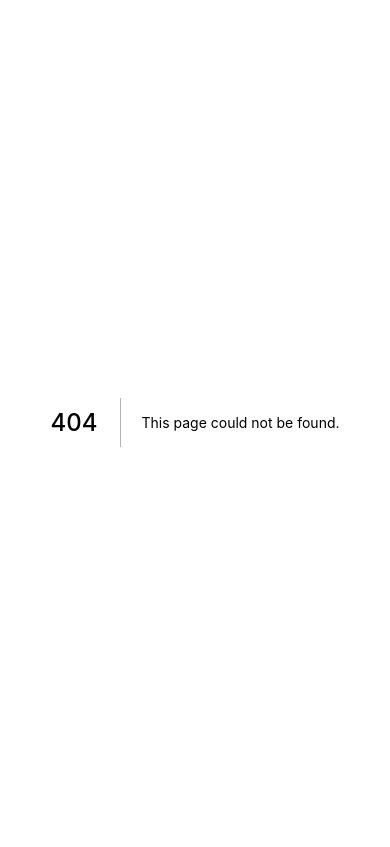
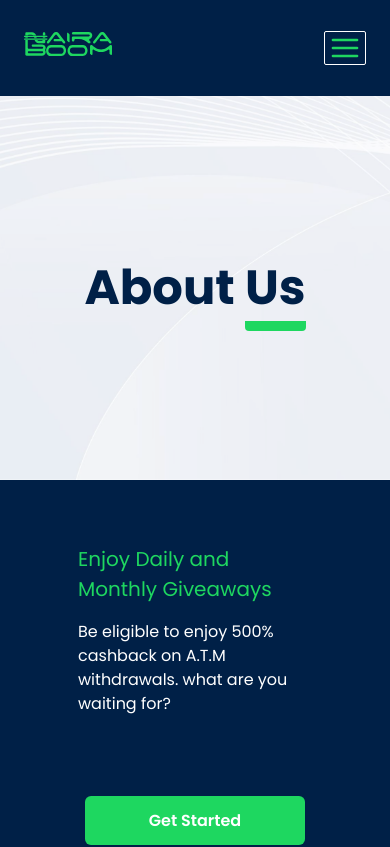
Before and after one commit to iam-benjamen/nairaboom, a Next.js app: page /testing in a window 390 px wide. Before the commit this address had no page. Shown: the top 847 px of the page. Built offline with nearby package versions, Linux system fonts and the light colour scheme.

Commit message:
started responsiveness

```diff
--- a/components/BackgroundTitle.js
+++ b/components/BackgroundTitle.js
@@ -15,7 +15,7 @@ const BackgroundTitle = (props) => {
       >
         <Heading
           color={"nairablue"}
-          fontSize={"4rem"}
+          fontSize={{base:"3rem", md:"4rem"}}
           fontWeight={700}
           fontFamily={"poppins"}
           maxW="37rem"
--- a/components/Footer.js
+++ b/components/Footer.js
@@ -10,9 +10,13 @@ const FooterComponent = () => {
   return (
     <Box
       display={"flex"}
+      flexDir={{ base: "column", md: "row" }}
       bgColor="nairablue"
-      h={"35rem"}
+      h={"max-content"}
+      pt="5rem"
+      pb={{base:"5rem", md:"8rem"}}
       bottom={0}
+      gap={{ base: "5rem", md: "0" }}
       fontFamily="poppins"
       alignItems={"center"}
       justifyContent="space-evenly"
@@ -21,7 +25,7 @@ const FooterComponent = () => {
         display={"flex"}
         gap="2rem"
         flexDir="column"
-        w="30%"
+        w={{ base: "80%", md: "30%" }}
         alignItems={"flex-start"}
       >
         <Image src={logo} alt="footer logo" />
@@ -44,6 +48,13 @@ const FooterComponent = () => {
         </Box>
         <Text color={"#9E9E9E"}>2022 9ja Cashback. All Right Reserved</Text>
       </Box>
+      <Box
+        w={{ base: "85%", md: "max-content" }}
+        justifyContent={{ base: "space-between", md: "center" }}
+        display={"flex"}
+        gap={{ base: "0", md:"7rem",lg: "14rem" }}
+        flexDir={{base:"column", sm:"row"}}
+      >
         <Box display={"flex"} flexDir="column" gap="1rem">
           <Text
             fontFamily="poppins"
@@ -62,7 +73,7 @@ const FooterComponent = () => {
             <Link color={"#9E9E9E"}>Blog</Link>
           </NextLink>
           <NextLink href={"/"} passHref>
-          <Link color={"#9E9E9E"} pb="6rem">
+            <Link color={"#9E9E9E"} pb={{base:"2rem", md:"6rem"}}>
               Check my number
             </Link>
           </NextLink>
@@ -78,17 +89,18 @@ const FooterComponent = () => {
           </Text>
           <NextLink href={"/"} passHref>
             <Link color={"#9E9E9E"} pt="1.5rem">
-            Terms and conditions
+              Terms & conditions
             </Link>
           </NextLink>
           <NextLink href={"/"} passHref>
             <Link color={"#9E9E9E"}>Privacy policy</Link>
           </NextLink>
           <NextLink href={"/"} passHref>
-          <Link color={"#9E9E9E"} pb="6rem">
+            <Link color={"#9E9E9E"} pb={{base:"2rem", md:"6rem"}}>
               FAQ
             </Link>
           </NextLink>
+        </Box>
       </Box>
     </Box>
   );
--- a/components/Getstarted.js
+++ b/components/Getstarted.js
@@ -8,14 +8,21 @@ const Getstarted = () => {
     <Box
       bgColor={"nairablue"}
       display="flex"
+      flexDir={{ base: "column", md: "row" }}
       fontFamily={"poppins"}
-      py="6.5rem"
+      py={{ base: "4rem", md: "6.5rem" }}
       justifyContent={"center"}
       gap="5rem"
       alignItems={"center"}
       mb="10.5rem"
-      backgroundImage={`url(${rightellipse.src}), url(${leftellipse.src})`}
-      backgroundPosition="right center, left center"
+      backgroundImage={{
+        base: `url(${rightellipse.src}), url(${leftellipse.src})`,
+        md: `url(${rightellipse.src}), url(${leftellipse.src})`,
+      }}
+      backgroundPosition={{
+        base: "right top, left center",
+        md: "right center, left center",
+      }}
       backgroundRepeat="no-repeat"
     >
       <Box
@@ -23,7 +30,7 @@ const Getstarted = () => {
         flexDir="column"
         alignItems="flex-start"
         fontFamily={"poppins"}
-        w="30%"
+        w={{ base: "60%", md: "30%" }}
         gap="1rem"
       >
         <Text color={"nairagreen"} fontSize="20px">
@@ -39,8 +46,9 @@ const Getstarted = () => {
           bgColor={"nairagreen"}
           color="white"
           fontWeight={600}
-          fontSize="lg"
-          p=".8rem 6rem"
+          fontSize="md"
+          py=".8rem"
+          px={{ base: "4rem", md: "6rem" }}
           borderRadius={"md"}
           transitionDuration={".3s"}
           _hover={{ transform: "scale(1.02)" }}
--- a/components/NavBar.js
+++ b/components/NavBar.js
@@ -1,19 +1,28 @@
 import { Box, Text, Link, Button } from "@chakra-ui/react";
 import Image from "next/image";
 import nairaboomlogo from "../public/navassets/nairaboom-logo.svg";
-import NextLink from "next/link";
-import ActiveLink from "./ActiveLink";
-import { useRouter } from "next/router";
+import NavElements from "./NavElements";
+import { HamburgerIcon, CloseIcon } from "@chakra-ui/icons";
 import DotImage from "./Dot";
+import { useState } from "react";
+
 
 const NavBar = () => {
-  const router = useRouter();
-  const NavElement = [
-    ["Home", "/"],
-    ["How it Works", "/how-it-works"],
-    ["About Us", "/about"],
-    ["Contact Us", "/contact"],
-  ];
+  const [monitorIcon, setMonitorIcon] = useState(true);
+
+  function openNav() {
+    let sideNav = document.getElementById("mySidenav");
+    sideNav.style.width = "100%";
+    sideNav.style.height = "60%";
+    setMonitorIcon(false);
+  }
+
+  function closeNav() {
+    let sideNav = document.getElementById("mySidenav");
+    sideNav.style.height = 0;
+    setMonitorIcon(true);
+  }
+
   return (
     <Box
       w="100%"
@@ -21,9 +30,10 @@ const NavBar = () => {
       top={0}
       fontFamily="poppins"
       bgColor={"nairablue"}
-      h="8rem"
+      h={{ base: "6rem", sm: "6rem", md: "8rem" }}
       alignItems={"center"}
-      justifyContent="space-around"
+      justifyContent={{ base: "space-between", lg: "space-around" }}
+      px={{ base: "1.5rem", lg: "0px" }}
       position={"sticky"}
       zIndex={999}
     >
@@ -31,50 +41,51 @@ const NavBar = () => {
         <Image src={nairaboomlogo} alt="NairaBoom Logo" />
       </Box>
 
-      <Box display="flex" flexDir="row" gap={"3rem"} alignItems="center">
-        <Box display={"flex"} gap="2.5rem">
-          {NavElement.map((element, index) =>
-            router.pathname == `${element[1]}` ? (
-              <ActiveLink key={index} name={element[0]} link={element[1]} />
-            ) : (
-              <Box key={index}>
-                <NextLink href={element[1]} passHref>
-                  <Link fontSize={"sm"} color={"nairagreen"} _hover={{}}>
-                    {element[0]}
-                  </Link>
-                </NextLink>
-              </Box>
-            )
-          )}
-        </Box>
+      <NavElements
+        display={{ base: "none", sm: "none", md: "none", lg: "flex" }}
+      />
+      <Box
+        display={{ base: "flex", lg: "none" }}
+        justifySelf="flex-end"
+        alignSelf="center"
+        border={"1px solid"}
+        borderColor="white"
+        borderRadius={"2px"}
+        transition="color .5s"
+      >
+        {monitorIcon ? (
+          <HamburgerIcon
+            w="2.5rem"
+            h="2rem"
+            color="nairagreen"
+            cursor="pointer"
+            onClick={openNav}
+          />
+        ) : (
+          <Link
+            to={null}
+            alignSelf={"start"}
+            className="closebtn"
+            onClick={closeNav}
+          >
+            <CloseIcon w="2.5rem" h="2rem" py=".5rem" color={"nairagreen"} />
+          </Link>
+        )}
 
-        <Box display={"flex"} gap="1rem">
-          <NextLink href="/login" passHref>
-            <Link
-              fontWeight={400}
-              color="white"
-              border={"1.2px solid"}
-              borderColor="nairagreen"
-              padding={"0.7rem 1.8rem"}
-              borderRadius="md"
-              _hover={{}}
-            >
-              Log In
-            </Link>
-          </NextLink>
-          <NextLink href="/register" passHref>
-            <Link
-              fontWeight={400}
-              bgColor="nairagreen"
-              color="white"
-              padding={"0.7rem 1.8rem"}
-              borderRadius="md"
-              transitionDuration={".3s"}
-              _hover={{ transform: "scale(1.02)" }}
-            >
-              Register Now
-            </Link>
-          </NextLink>
+        <Box
+          id="mySidenav"
+          className="sidenav"
+          height={0}
+          top={0}
+          right={0}
+          zIndex={999}
+          overflowX="hidden"
+          bgColor="nairablue"
+          position={"fixed"}
+          transition="0.5s"
+          mt="6rem"
+        >
+          <NavElements display="flex" />
         </Box>
       </Box>
     </Box>
--- /dev/null
+++ b/components/NavElements.js
@@ -0,0 +1,80 @@
+import { Box, Link } from "@chakra-ui/react";
+import { useRouter } from "next/router";
+import NextLink from "next/link";
+import ActiveLink from "./ActiveLink";
+
+const NavElements = (props) => {
+  const router = useRouter();
+  const NavElement = [
+    ["Home", "/"],
+    ["How it Works", "/how-it-works"],
+    ["About Us", "/about"],
+    ["Contact Us", "/contact"],
+  ];
+  return (
+    <Box
+      display={props.display}
+      flexDir={{ base: "column", sm: "column", lg: "row" }}
+      gap={"3rem"}
+      alignItems="center"
+      w={{ base: "max-content" }}
+      margin={{ base: "auto", lg: "0" }}
+    >
+      <Box
+        display={"flex"}
+        gap="2.5rem"
+        flexDir={{ base: "column", sm: "column", lg: "row" }}
+      >
+        {NavElement.map((element, index) =>
+          router.pathname == `${element[1]}` ? (
+            <ActiveLink key={index} name={element[0]} link={element[1]} />
+          ) : (
+            <Box key={index}>
+              <NextLink href={element[1]} passHref>
+                <Link fontSize={"sm"} color={"nairagreen"} _hover={{}}>
+                  {element[0]}
+                </Link>
+              </NextLink>
+            </Box>
+          )
+        )}
+      </Box>
+
+      <Box
+        display={"flex"}
+        gap="1rem"
+        flexDir={{ base: "column", sm: "column", lg: "row" }}
+      >
+        <NextLink href="/login" passHref>
+          <Link
+            fontWeight={400}
+            color="white"
+            border={"1.2px solid"}
+            borderColor="nairagreen"
+            padding={"0.7rem 1.8rem"}
+            borderRadius="md"
+            _hover={{}}
+            textAlign="center"
+          >
+            Log In
+          </Link>
+        </NextLink>
+        <NextLink href="/register" passHref>
+          <Link
+            fontWeight={400}
+            bgColor="nairagreen"
+            color="white"
+            padding={"0.7rem 1.8rem"}
+            borderRadius="md"
+            transitionDuration={".3s"}
+            _hover={{ transform: "scale(1.02)" }}
+          >
+            Register Now
+          </Link>
+        </NextLink>
+      </Box>
+    </Box>
+  );
+};
+
+export default NavElements;
--- a/package.json
+++ b/package.json
@@ -9,13 +9,15 @@
     "lint": "next lint"
   },
   "dependencies": {
+    "@chakra-ui/icons": "^2.0.2",
     "@chakra-ui/react": "^2.2.1",
     "@emotion/react": "^11.9.0",
     "@emotion/styled": "^11.8.1",
     "framer-motion": "^6.3.10",
     "next": "^12.1.6",
     "react": "^18.1.0",
-    "react-dom": "^18.1.0"
+    "react-dom": "^18.1.0",
+    "react-icons": "^4.4.0"
   },
   "devDependencies": {
     "eslint": "8.17.0",
--- a/pages/_app.js
+++ b/pages/_app.js
@@ -6,8 +6,13 @@ const colors = {
   nairagreen: "#1ED760",
   nairablue: "#002047",
 };
+const breakpoints = {
+  sm: '320px',
+  md: '768px',
+  lg: '1024px',
+}
 
-const theme = extendTheme({ colors });
+const theme = extendTheme({ colors, breakpoints });
 
 function MyApp({ Component, pageProps }) {
   return (
--- /dev/null
+++ b/pages/testing.js
@@ -0,0 +1,18 @@
+import { Box } from "@chakra-ui/react";
+import NavBar from "../components/NavBar";
+import FooterComponent from "../components/Footer";
+import BackgroundTitle from "../components/BackgroundTitle";
+import Getstarted from "../components/Getstarted";
+
+const TestingPage = () => {
+  return (
+    <Box>
+      <NavBar />
+      <BackgroundTitle longbit="About " shortbit="Us" />
+      <Getstarted />
+      <FooterComponent />
+    </Box>
+  );
+};
+
+export default TestingPage;
```
Also changed, not shown: 1 other file (tests, documents, lock files or other folders). Lines whose indentation alone changed are shown as unchanged.
